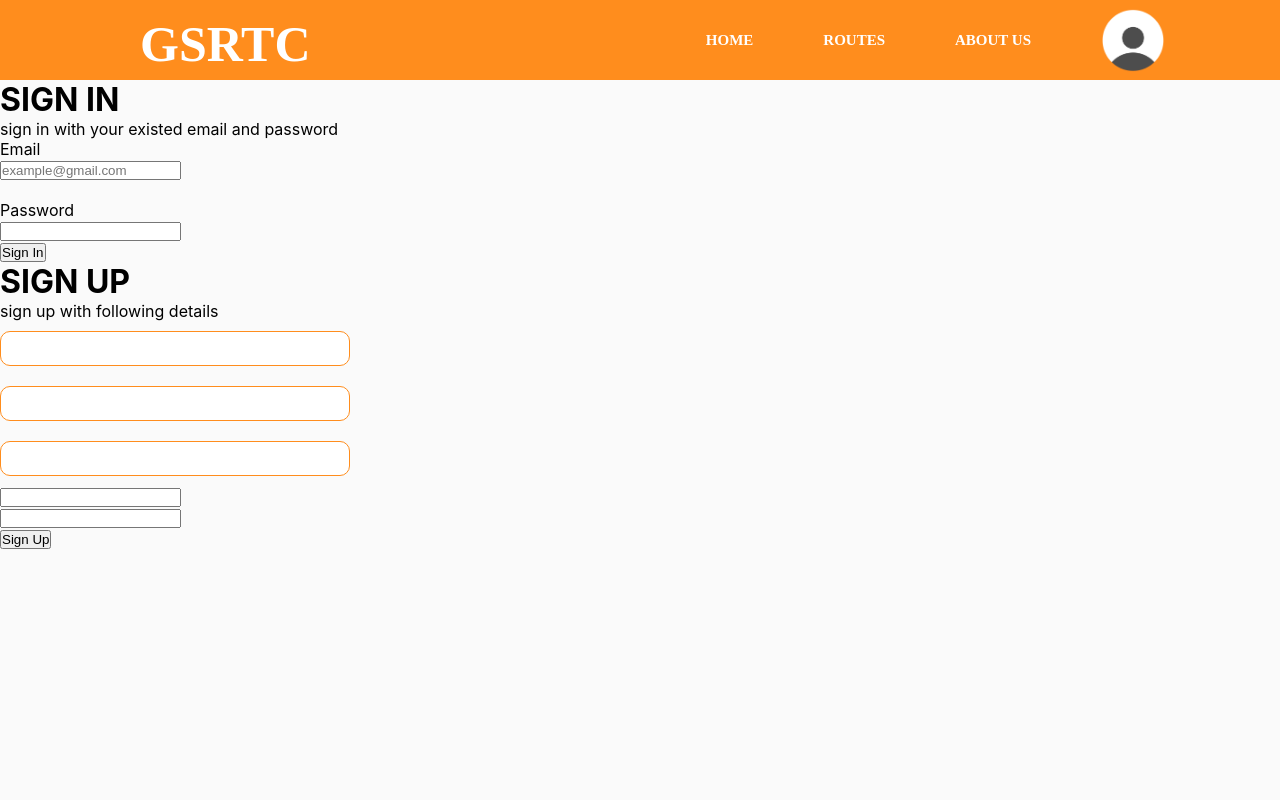
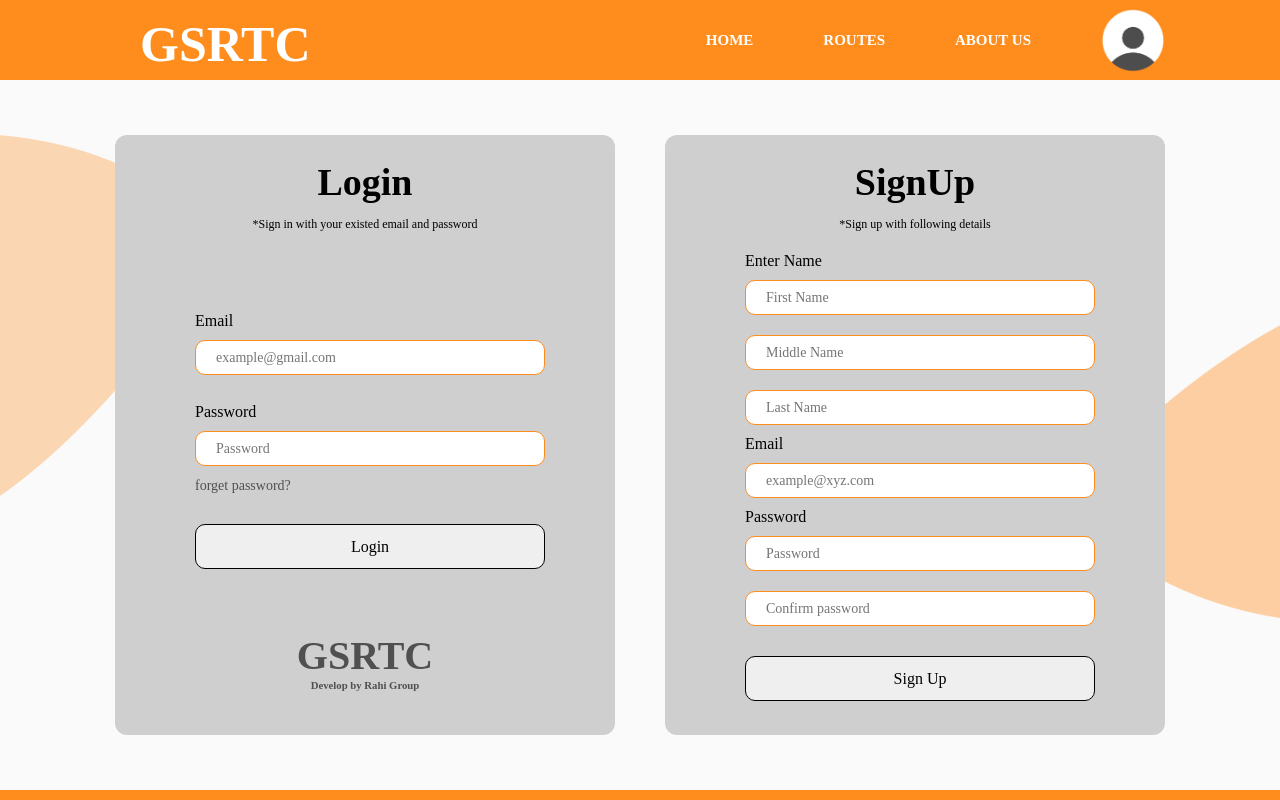
Before and after one commit to Dhruv71/Rahionbus, a React (Create React App) app: page /signin in a window 1280 px wide. Shown: the top 800 px of the page. Built offline with nearby package versions, Linux system fonts and the light colour scheme.

Commit message:
signin_signup_scss

```diff
--- a/public/index.html
+++ b/public/index.html
@@ -31,7 +31,7 @@
       Learn how to configure a non-root public URL by running `npm run build`.
     -->
     <script src='https://kit.fontawesome.com/a076d05399.js'></script>
-    <title>React App</title>
+    <title>GSRTC</title>
   </head>
   <body>
     <noscript>You need to enable JavaScript to run this app.</noscript>
--- a/src/components/customInput/customInput.component.jsx
+++ b/src/components/customInput/customInput.component.jsx
@@ -4,7 +4,6 @@
 const CustomInput = ({handelChange, ...props}) =>(
          <div className='search' >
          <input className='custom-input' onChange= {handelChange} {...props} />
-
          </div>
 	);
 
--- a/src/components/customInput/customInput.styles.scss
+++ b/src/components/customInput/customInput.styles.scss
@@ -18,7 +18,7 @@
       }
     }
 
-	input[type=text]{
+	input[type=text],[type=email]{
 		border: 1.8px solid rgb(255, 141, 29);
 		border-radius: 10px;
 		height: 35px;
@@ -27,10 +27,24 @@
 		margin: 10px 0;
 		padding: 8px 20px;
 		box-sizing: border-box;
-
 		  &:focus{
 		  	outline: none;
 		  	 }
 		 }
 
+
+			 input[type=password]{
+		 		border: 1.8px solid rgb(255, 141, 29);
+		 		border-radius: 10px;
+		 		height: 35px;
+		 		width: 350px;
+		 		font-size: 16px;
+		 		margin: 10px 0;
+		 		padding: 8px 20px;
+		 		box-sizing: border-box;
+		 		  &:focus{
+		 		  	outline: none;
+		 		  	 }
+		 		 }
+
 }
--- a/src/components/footer/footer.component.jsx
+++ b/src/components/footer/footer.component.jsx
@@ -38,7 +38,7 @@
       className='email'
       name='email'
       type='email'
-      placeholder='  example@xyz.com'
+      placeholder='example@xyz.com'
       value={this.state.email}
       handelChange={this.handelChange}
       required />
--- a/src/components/footer/footer.style.scss
+++ b/src/components/footer/footer.style.scss
@@ -6,12 +6,14 @@
         display: flex;
         background-color: rgb(255, 141, 29);
         justify-content: center;
+        cursor: default;
 
 .subScribe{
        margin-top: 40px;
+       cursor: default;
        pre{
        font-family: Gotham;
-       word-spacing: 2px;
+       word-spacing: 1px;
        font-size: 20px;
        color: white;
 
@@ -19,7 +21,7 @@
 
        ::placeholder {
          color: #e9e9e9;
-         opacity: 1; /* Firefox */
+         opacity: 0.9; /* Firefox */
         }
 
        .email{
@@ -56,10 +58,9 @@
 
 
       .social{
-        padding-top: 180px;
+        margin-top: 180px;
         margin-left: -420px;
         font-size: 15px;
-        cursor: pointer;
         display: flex;
         align-items: center;
         font-family: Gotham Light;
@@ -67,7 +68,7 @@
         cursor: pointer;
 
        .icon{
-         cursor: pointer;
+        // cursor: pointer;
          font-size: 5px;
          font-weight: 200px;
          padding: 15px;
@@ -78,5 +79,4 @@
 
 .social :hover{
   color: #ffb267;
-
 }
--- a/src/components/signIn/signIn.component.jsx
+++ b/src/components/signIn/signIn.component.jsx
@@ -3,9 +3,14 @@
 import CustomInput from '../customInput/customInput.component';
 
 const SignIn = () => (
+      <div className='signinBody'>
+
+      <div className='title'>
+      <h1>Login</h1>
+      <span>*Sign in with your existed email and password</span><br/>
+      </div>
+
       <div className='signIn'>
-       <h1>SIGN IN</h1>
-       <span>sign in with your existed email and password</span><br/>
        <form>
        <label>Email</label>
        <CustomInput
@@ -19,11 +24,21 @@
        <CustomInput
         type='password'
         name='password'
+        placeholder="Password"
         //value={this.state.password}
         required
        />
-       <button className=''>Sign In</button>
        </form>
+
+       <a href="#"> forget password?</a>
+       <button className='button'>Login</button>
+      </div>
+
+      <div className='logo'>
+        <h1>GSRTC</h1>
+        <h6>Develop by Rahi Group</h6>
+        </div>
+
       </div>
 	);
 
--- a/src/components/signIn/signIn.styles.scss
+++ b/src/components/signIn/signIn.styles.scss
@@ -0,0 +1,98 @@
+.signinBody{
+  background-color: #cfcfcf;
+  z-index: 10;
+  height: 600px;
+  width: 500px;
+  border-radius: 12px;
+
+
+    .title{
+        margin-top: 25px;
+        text-align: center;
+        font-family: Fira Sans;
+
+      h1{
+        font-size: 38px;
+        padding-bottom: 10px;
+      }
+
+     span{
+      font-size: 12px;
+      }
+      }
+
+    .signIn{
+      height: 240px;
+      width: 220px;
+      padding: 80px 80px;
+      font-family: Fira Sans;
+
+      label{
+       padding-right: 280px;
+      }
+
+      a{
+        font-family: Fira Sans;
+        font-size: 14px;
+        text-decoration: none;
+        color: #505050;
+      }
+
+      .button{
+        border-width: 1.5px;
+        border-color: rgb(0, 0, 0);
+        border-style: solid;
+        border-radius: 10px;
+        height: 45px;
+        width: 150px;
+        float: left;
+        width: 350px;
+        font-size: 16px;
+        font-family: Fira Sans Semibold;
+        outline: none;
+        display: block;
+        margin-top: 30px;
+
+
+        &:hover{
+         cursor: pointer;
+         background-color: rgb(255, 141, 29);
+         border-color: rgb(255, 141, 29);
+         color: #FFFFFF;
+        }
+      }
+    }
+
+    .signIn input{
+      font-size: 14px;
+      font-family: Fira Sans;
+    }
+
+         .logo{
+
+           text-align: center;
+           color: #505050;
+           font-family: Fira Sans;
+
+           h1{
+             font-size: 40px;
+            }
+
+          h6{
+             font-family: Fira Sans light;
+            }
+         }
+
+          ::placeholder{
+            font-size: 14px;
+            font-family: Fira Sans;
+          }
+
+           &:hover{
+             -ms-transform: scale(1.0135);
+             -webkit-transform: scale(1.0135);
+             transition:  transform scale(1.0165);
+             transition-duration: 0.25s;
+           }
+
+}
--- a/src/components/signUp/signUp.component.jsx
+++ b/src/components/signUp/signUp.component.jsx
@@ -3,37 +3,64 @@
 import './signUp.styles.scss';
 
 const SignUp = () => (
+     <div className='signupBody'>
+
+     <div className='title'>
+     <h1>SignUp</h1>
+     <span>*Sign up with following details</span>
+     </div>
+
      <div className='signUp'>
-       <h1>SIGN UP</h1>
-       <span>sign up with following details</span>
-       <form>
+       <form className='details'>
+
+        <label>Enter Name</label>
        <CustomInput
          type='text'
          name='First Name'
+         placeholder='First Name'
          required
        />
+
         <CustomInput
          type='text'
          name='Middle Name'
+         placeholder='Middle Name'
          required
        />
+
        <CustomInput
          type='text'
          name='Last Name'
+         placeholder='Last Name'
          required
        />
+
+       <label>Email</label>
        <CustomInput
         type='email'
         name='Email'
+        placeholder='example@xyz.com'
         required
        />
+       <label>Password</label>
        <CustomInput
          type='password'
          name='Password'
+         placeholder='Password'
          required
        />
-       <button>Sign Up</button>
+
+       <CustomInput
+         type='password'
+         name='confirm password'
+         placeholder='Confirm password'
+         required
+       />
+       <button className='button'>Sign Up</button>
        </form>
+     </div>
+
+
      </div>
 	);
 
--- a/src/components/signUp/signUp.styles.scss
+++ b/src/components/signUp/signUp.styles.scss
@@ -0,0 +1,71 @@
+.signupBody{
+     background-color: #cfcfcf;
+     z-index: 10;
+     height: 600px;
+     width: 500px;
+     border-radius: 12px;
+
+     .title{
+     margin-top: 25px;
+     text-align: center;
+     font-family: Fira Sans;
+
+      h1{
+         font-size: 38px;
+         padding-bottom: 10px;
+         }
+
+     span{
+       font-size: 12px;
+        }
+      }
+
+     .signUp{
+       height: 260px;
+       width: 220px;
+       padding: 20px 80px 40px 80px;
+       font-family: Fira Sans;
+
+       .button{
+         border-width: 1.5px;
+         border-color: rgb(0, 0, 0);
+         border-style: solid;
+         border-radius: 10px;
+         height: 45px;
+         width: 150px;
+         float: left;
+         width: 350px;
+         font-size: 16px;
+         font-family: Fira Sans Semibold;
+         outline: none;
+         display: block;
+         margin-top: 20px;
+
+         &:hover{
+          cursor: pointer;
+          background-color: rgb(255, 141, 29);
+          border-color: rgb(255, 141, 29);
+          color: #FFFFFF;
+         }
+       }
+     }
+
+     .signUp input{
+       font-size: 14px;
+       font-family: Fira Sans;
+     }
+
+     ::placeholder{
+       font-size: 14px;
+       font-family: Fira Sans;
+      }
+
+     &:hover{
+  //  box-shadow: 0 1px 10px 0 #ff8d1d;
+     -ms-transform: scale(1.0135);
+     -webkit-transform: scale(1.0135);
+     transition:  transform scale(1.0165);
+     transition-duration: 0.25s;
+     }
+
+}
--- a/src/pages/homepage/homepage.styles.scss
+++ b/src/pages/homepage/homepage.styles.scss
@@ -4,6 +4,8 @@
   align-items:  center;
   color: rgb(250,250,250);
   min-height: 100%;
+  cursor: default;
+
  .item-container{
    text-align: justify-all;
    margin-top: 120px;
@@ -11,7 +13,6 @@
    font-size: 14px;
    font-family: Fira Sans Regular;
    color: black;
-
 
     .headtext{
   	   font-size: 70px;
@@ -43,7 +44,6 @@
       width: 620px;
       }
 
-
     .shape5{
        opacity: 40%;
        position:absolute;
@@ -61,20 +61,24 @@
       margin-top: 140px;
       font-size: 22px;
       //font-weight: 40px;
-      word-spacing: 3px;
+      word-spacing: 2px;
       width: 1000px;
       font-family: Fira Sans light;
       text-align: left;
       justify-content: center;
 
       h1{
-         font-size: 30px;
+         font-size: 36px;
         // font-weight: 60px;
          border-bottom: 2px solid rgb(255, 141, 29);
-
          color: rgb(255, 141, 29);
          font-family: Fira Sans Semibold;
         }
+
+        p{
+          margin-top: 12px;
+        }
+
      }
 
 
@@ -84,8 +88,6 @@
       position: absolute;
       left: 0;
       top: 650px;
-
-
       }
 
 
--- a/src/pages/signIn_and_signUp_page/signIn_and_signUp_page.component.jsx
+++ b/src/pages/signIn_and_signUp_page/signIn_and_signUp_page.component.jsx
@@ -2,11 +2,17 @@
 import SignIn from '../../components/signIn/signIn.component';
 import SignUp from '../../components/signUp/signUp.component';
 import './signIn_and_signUp_page.styles.scss';
+import shape5 from '../../shape/shape5.png';
+import shape4 from '../../shape/shape4.png';
 
 const SigninAndSignupPage = () => (
    <div className='SigninAndSignupPage'>
+      <div className="in_up_box">
        <SignIn/>
        <SignUp/>
+       <img src={shape5} alt='shape' className='shape5'/>
+       <img src={shape4} alt='shape' className='shape4'/>
+      </div>
    </div>
 
 	);
--- a/src/pages/signIn_and_signUp_page/signIn_and_signUp_page.styles.scss
+++ b/src/pages/signIn_and_signUp_page/signIn_and_signUp_page.styles.scss
@@ -1,5 +1,34 @@
 .SigninAndSignupPage{
           position: relative;
-          min-height: 100vh;
+          min-height: 75vh;
+          margin: 25px auto;
+          margin-top: 45px;
+          margin-bottom: 45px;
+
+        .in_up_box{
+         display: grid;
+         justify-content: center;
+         grid-template-columns: 500px 500px;
+         grid-column-gap: 50px;
+         padding: 10px;
+
+        }
+
+        .shape5{
+           opacity: 40%;
+           position:absolute;
+           width: 195px;
+           height: 300px;
+           right: 0px;
+           top: 200px;
+           z-index: 1;
+           }
+
+           .shape4{
+            position: absolute;
+            left: 0;
+            width: 203.5px;
+            height: 396px;
+            }
 
 }
```
Lines whose indentation alone changed are shown as unchanged.
